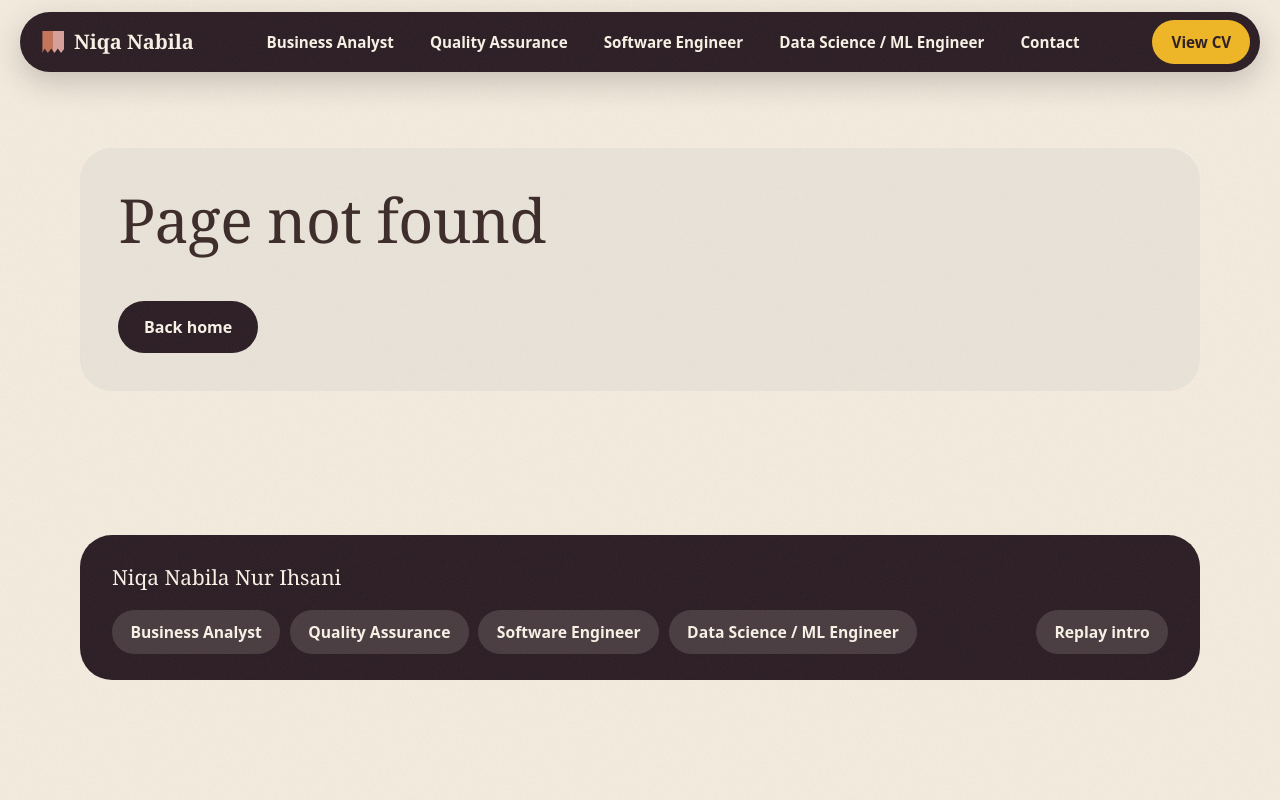
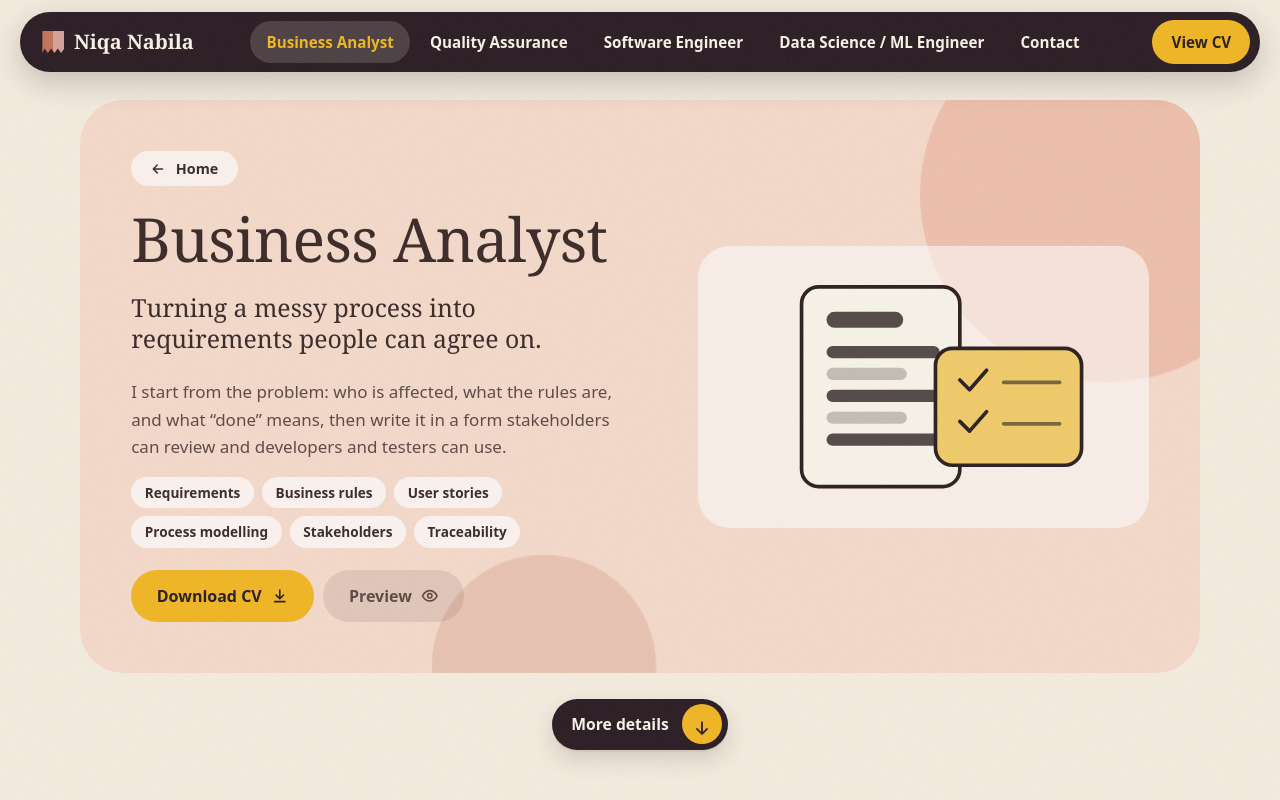
Before and after one commit to niqanabila16/Niqa-Nabila-portfolio, a React (Vite) app: page /role/business-analyst in a window 1280 px wide. Shown: the top 800 px of the page. Built offline with nearby package versions, Linux system fonts and the light colour scheme.

Commit message:
Update name tag

```diff
--- a/src/data/roles.ts
+++ b/src/data/roles.ts
@@ -4,7 +4,7 @@ import type { Role } from './types'
 export const roles: Role[] = [
   {
     id: 'business-analyst',
-    slug: 'business-analyst/System Analyst',
+    slug: 'business-analyst',
     title: 'Business Analyst',
     tagTitle: 'Business Analyst',
     tagLine: 'Requirements and process',
```
